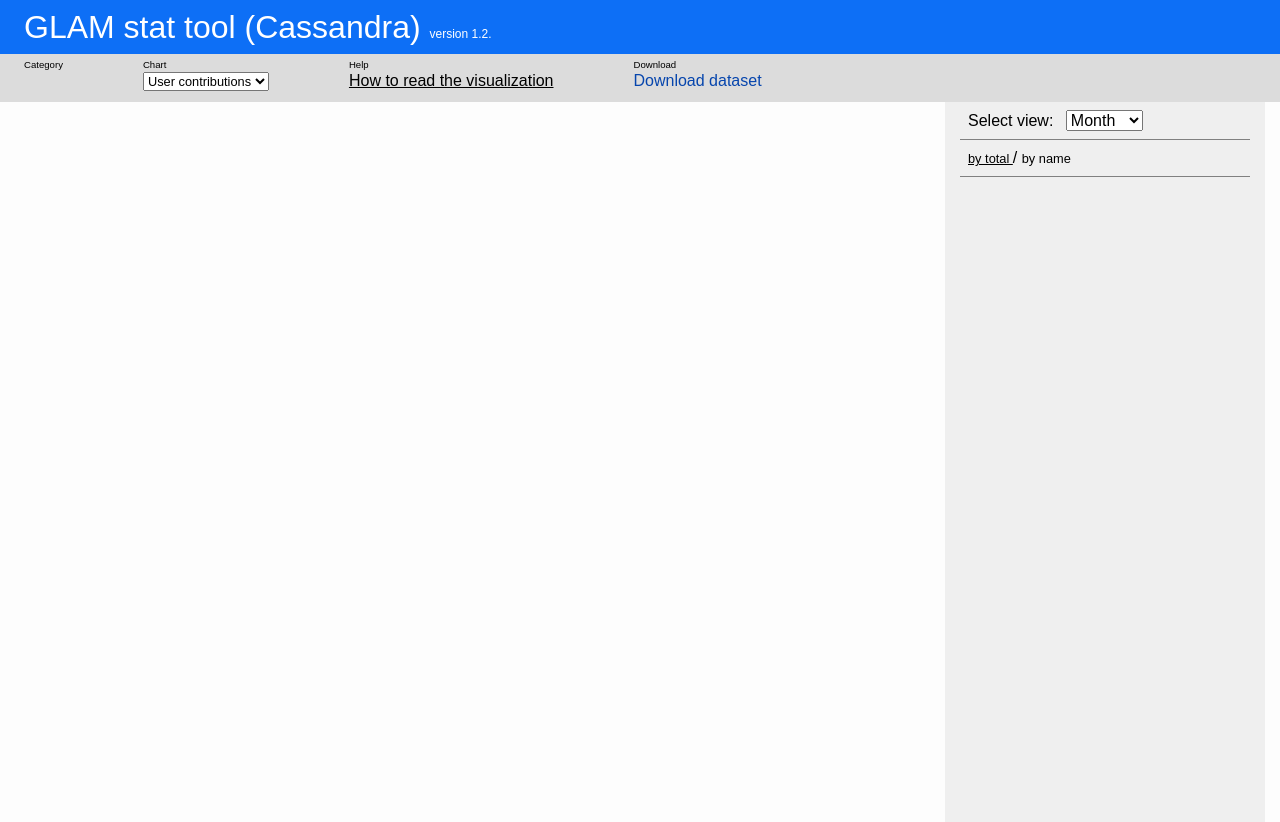
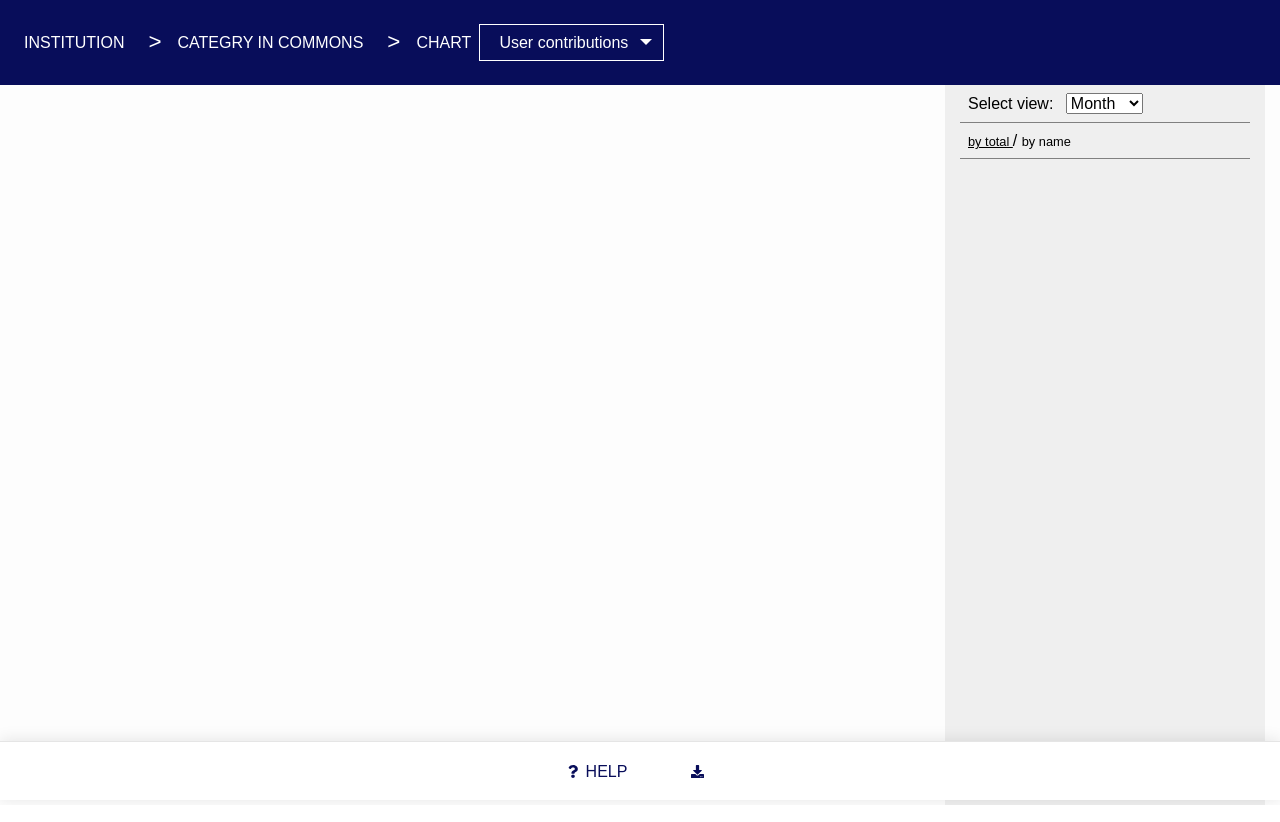
Before and after one commit to synapta/cassandra-GLAM-tools, a Python web app: template app/pages/views/user-contributions/index.html in a window 1280 px wide. Run offline with Jinja, Linux system fonts and the light colour scheme; the template is opened without the code that fills it, so the values that code supplies are empty; some libraries are stand-ins or nearby versions; some web fonts are replaced.

Commit message:
new footer and header in chart pages

```diff
--- a/app/pages/assets/scripts/bar-chart.js
+++ b/app/pages/assets/scripts/bar-chart.js
@@ -31,8 +31,6 @@ function dataviz() {
       $("#main_contributions_container").empty();
 
       barChart(data, minDate, maxDate, maxValue, "#main_contributions_container", userData);
-
-      $("#main_contributions_container").append("<hr>");
 
     });
   });
--- a/app/pages/assets/scripts/utils.js
+++ b/app/pages/assets/scripts/utils.js
@@ -50,7 +50,7 @@ function switch_page() {
   	var h_1 = h[h.length-1]
   	var home = baseurl.replace(h_1,"")
 
-  	$('#switch_page').change(function(){
+  	$('#switch_page').change(function() {
     		var page = $(this).val();
     		var url = home + page;
 
--- /dev/null
+++ b/app/pages/assets/style/chart-page.css
@@ -0,0 +1,190 @@
+/*  GENERAL */
+:root {
+  /* --sidebar-width: 250px; */
+  /* --sidebar-items-left: 3.2rem; */
+}
+
+/* HEADER BAR */
+.top_bar {
+  min-height: 3em;
+  top: 0;
+  width: 100%;
+  z-index: 1;
+  padding: 1.5rem;
+  display: flex;
+  align-items: center;
+}
+
+#topbar {
+  background-color: var(--main);
+}
+
+#topbar .breadcrumb-separator {
+  color: #fff;
+  margin: 0 1rem;
+  font-size: 1.4rem;
+  font-weight: 100;
+}
+
+#topbar a {
+  color: white;
+  text-decoration: underline;
+}
+
+#topbar h1 {
+  padding-left: 0.5em;
+}
+
+#topbar h6 {
+  margin: 0 .5rem 0 0;
+  color: #fff;
+  font-weight: 100;
+}
+
+#topbar h2 {
+  font-size: 1.2em;
+  margin: 0;
+}
+
+/*the container must be positioned relative:*/
+.select-chart {
+  position: relative;
+  font-family: Arial;
+}
+
+.select-chart select {
+  display: none; /*hide original SELECT element:*/
+}
+
+.select-selected {
+  background-color: transparent;
+  border: 1px solid #fff;
+}
+
+/*style the arrow inside the select element:*/
+.select-selected:after {
+  position: absolute;
+  content: "";
+  top: 15px;
+  right: 12px;
+  width: 0;
+  height: 0;
+  border: 6px solid transparent;
+  border-color: #fff transparent transparent transparent;
+}
+
+/*point the arrow upwards when the select box is open (active):*/
+.select-selected.select-arrow-active:after {
+  border-color: transparent transparent #fff transparent;
+  top: 7px;
+}
+
+/*style the items (options), including the selected item:*/
+.select-items div,.select-selected {
+  width: 185px;
+  color: #fff;
+  padding: .5rem 1.4rem .5rem 1.2rem;
+  border-bottom: 1px solid #fff;
+  cursor: pointer;
+  user-select: none;
+}
+
+/*style items (options):*/
+.select-items {
+  position: absolute;
+  background-color: var(--main);
+  top: 100%;
+  left: 0;
+  right: 0;
+  z-index: 99;
+}
+
+/*hide the items when the select box is closed:*/
+.select-hide {
+  display: none;
+}
+
+.select-items div:hover, .same-as-selected {
+  background-color: rgba(0, 0, 0, 0.1);
+}
+
+/* FOOTER */
+#chart-page-footer {
+  display: flex;
+  position: fixed;
+  left: 0;
+  bottom: 0;
+  width: 100%;
+  background-color: #fff;
+  color: var(--main);
+  box-shadow: 0 -1px 15px 0px rgba(0,0,0,.1);
+  border-top: 1px solid rgba(0,0,0,.1);
+  padding: 1.2rem 2rem;
+  align-items: center;
+  justify-content: center;
+}
+
+#chart-page-footer h6 {
+  margin-bottom: 0;
+  font-weight: 100;
+  transition: opacity .5s;
+  cursor: pointer;
+}
+
+#chart-page-footer h6:hover {
+  opacity: .4;
+}
+
+#chart-page-footer img {
+  display: inline-block;
+  margin-right: .5rem;
+  position: relative;
+  top: -1px;
+  height: auto;
+}
+
+#chart-page-footer .help img {
+  width: 10px;
+}
+
+#chart-page-footer .download img {
+  width: 13px;
+}
+
+#chart-page-footer .download a {
+  text-transform: uppercase;
+  color: var(--main);
+}
+
+#chart-page-footer .help,
+#chart-page-footer .download {
+  margin: 0 2rem;
+}
+
+/* HOT TO READ */
+#how_to_read_button:hover {
+  cursor: pointer;
+  text-decoration: underline;
+}
+
+.how_to_read {
+  display: none;
+  z-index: 1;
+  position: absolute;
+  margin: 1em;
+  background-color: #fff;
+  border: 3px dotted #DCDCDC;
+  padding: 2em;
+  font-size: 0.8em;
+  width: calc(100% - 3em);
+  box-shadow: 5px 5px 30px 0px rgba(0, 0, 0, .2);
+}
+
+.how_to_read h5 {
+  text-transform: uppercase;
+  color: var(--main);
+}
+
+@media screen and (max-width: 768px) {}
+
+@media screen and (max-width: 576px) {}
--- a/app/pages/assets/style/style.css
+++ b/app/pages/assets/style/style.css
@@ -313,34 +313,6 @@ a {
   margin-left: var(--sidebar-width);
   padding: 1rem 3rem;
   min-height: 100vh;
-}
-
-.top_bar {
-  min-height: 3em;
-  top: 0;
-  width: 100%;
-  z-index: 1;
-  padding: 0.5em;
-}
-
-#topbar {
-  background-color: #0D6FF6;
-}
-
-#topbar a {
-  color: white;
-  text-decoration: none;
-}
-
-#topbar h1 {
-  display: inline;
-  padding-left: 0.5em;
-}
-
-#topbar h2 {
-  display: inline;
-  font-size: 1.2em;
-  margin-left: 2em;
 }
 
 #sub_header {
@@ -723,25 +695,6 @@ footer {
   border-bottom: 1px dotted #e3e1e1;
 }
 
-#how_to_read_button {
-  text-decoration: underline;
-}
-
-#how_to_read_button:hover {
-  cursor: pointer;
-}
-
-.how_to_read {
-  display: none;
-  position: absolute;
-  margin: 1em;
-  background-color: white;
-  border: 3px dotted #DCDCDC;
-  padding: 2em;
-  font-size: 0.8em;
-  width: calc(70% - 3em);
-}
-
 #sidebar {
   display: block;
   position: relative;
--- a/app/pages/views/user-contributions/index.html
+++ b/app/pages/views/user-contributions/index.html
@@ -1,70 +1,42 @@
 <!DOCTYPE html>
 <html>
+
 <head>
 	<title>User contributions | GLAM stat tool (Cassandra)</title>
 	<meta name="viewport" content="width=device-width, initial-scale=1.0">
 	<meta charset="utf-8">
-		<meta http-equiv="Access-Control-Allow-Origin" content="*"/>
-		<link rel="stylesheet" href="https://maxcdn.bootstrapcdn.com/bootstrap/4.0.0/css/bootstrap.min.css"/>
-		<link rel="stylesheet" href="/assets/style/user-contribution.css"/>
-		<link rel="stylesheet" href="/assets/style/style.css"/>
+	<meta http-equiv="Access-Control-Allow-Origin" content="*" />
+	<link rel="stylesheet" href="https://maxcdn.bootstrapcdn.com/bootstrap/4.0.0/css/bootstrap.min.css" />
+	<link rel="stylesheet" href="/assets/style/user-contribution.css" />
+	<link rel="stylesheet" href="/assets/style/style.css" />
+	<link rel="stylesheet" href="/assets/style/chart-page.css" />
 	<link href="https://fonts.googleapis.com/css?family=Raleway" rel="stylesheet">
+	<base id="basebase" href="" />
 </head>
+
 <body class="overflow_hidden">
-		<base id="basebase" href=""/>
+
 	<header id="topbar" class="top_bar">
-			<h1>
-				<a href="/">GLAM stat tool (Cassandra)</a>
-			</h1>
-			<span style="color:white; font-size:12px;">version 1.2.</span>
-			<h2>
-				<a class="glamName" href=".."></a>
-			</h2>
-		</header>
-
-		<div id="sub_header" class="sub_top_bar">
-			<div>
-				<div class="label">
-					Category
-				</div>
-				<div>
-					<a id="cat_url" href="https://commons.wikimedia.org/w/index.php?title=Category:Media_contributed_by_the_ETH-Bibliothek" title="Media contributed by the ETH-Bibiothek" target="_blank">
-					</a>
-				</div>
-			</div>
-			<div>
-				<div class="label">
-					Chart
-				</div>
-				<div>
+		<h6>INSTITUTION</h6>
+		<h2><a class="glamName" href=".."></a></h2>
+		<span class="breadcrumb-separator"> > </span>
+		<h6>CATEGRY IN COMMONS</h6>
+		<h2><a id="cat_url" href="" title="Mediawiki category" target="_blank"></a></h2>
+		<span class="breadcrumb-separator"> > </span>
+		<h6>CHART</h6>
+		<div class="select-chart">
 			<select id="switch_page">
-						<option value="user-contributions">User contributions</option>
+				<option selected value="user-contributions">User contributions</option>
 				<option value="category-network">Category network</option>
 				<option value="usage">Usage</option>
 				<option value="page-views">Page views</option>
 			</select>
 		</div>
-			</div>
-			<div>
-				<div class="label">
-					Help
-				</div>
-				<div id="how_to_read_button">
-					How to read the visualization
-				</div>
-			</div>
-			<div>
-				<div class="label">
-					Download
-				</div>
-				<div id="download_dataset"></div>
-			</div>
-		</div>
+	</header>
 
 	<main id="visualizations">
 		<div class="row w-100">
 			<div class="col-12 col-lg-9">
-					 <!-- <section id="dataviz" class="v_noscore" style="overflow: unset;"> -->
 				<div class="how_to_read">
 					<span onclick='$(".how_to_read").toggleClass("show");' style="float:right; cursor:pointer">X</span>
 					<h5>Description</h5>
@@ -80,11 +52,8 @@
 					correspondant graph of contributions will show up.
 				</div>
 				<div id="main_contributions_container"></div>
-						 <!-- <div id="user_contributions_container"></div> -->
-					 <!-- </section> -->
 			</div>
 			<div id="left-column" class="col-12 col-lg-3">
-					 <!-- <section id="left_sidebar"> -->
 				<div id="sidebar_box">
 					<div id="groupby_options">
 						Select view:
@@ -105,16 +74,24 @@
 					</div>
 					<div id="sidebar"></div>
 				</div>
-					 <!-- </section> -->
 			</div>
 		</div>
 	</main>
+
+<footer id="chart-page-footer">
+	<div class="help">
+		<h6 id="how_to_read_button"><img src="/assets/img/question-icon.svg" alt="help">HELP</h6>
+	</div>
+	<div class="download">
+		<h6 id="download_dataset"><img src="/assets/img/download-icon.svg" alt="download"></h6>
+	</div>
+</footer>
+
+
 	<style>
 		#visualizations #dataviz {
 				overflow-y: auto;
 				overflow-x: hidden;
-				/*height: 100%;
-				height: 80vh;*/
 			}
 			#user_contributions_container{
 				overflow-x: hidden;
@@ -124,14 +101,14 @@
 			}
 		</style>
 	<script type="text/javascript" src="/assets/bower_components/jquery/dist/jquery.min.js"></script>
-		<!-- <script type="text/javascript" src="/assets/bower_components/d3/d3.min.js"></script> -->
-		<script type="text/javascript" src="https://d3js.org/d3.v4.min.js"></script>
-		<!-- <script src="https://d3js.org/d3-selection-multi.v1.min.js"></script> -->
+	<script type="text/javascript" src="/assets/bower_components/d3/d3.min.js"></script>
 	<script type="text/javascript" src="/assets/scripts/moment-with-locales.js"></script>
 	<script type="text/javascript" src="/assets/scripts/handlebars-v4.0.5.js"></script>
 	<script type="text/javascript" src="/assets/scripts/utils.js"></script>
+	<script type="text/javascript" src="/assets/scripts/select-chart.js"></script>
 	<script type="text/javascript" src="/assets/scripts/bar-chart.js"></script>
 	<script type="text/javascript" src="/views/user-contributions/functions.js"></script>
 
 </body>
+
 </html>
```
Also changed, not shown: app/pages/assets/scripts/select-chart.js (added, +90 -0 lines), app/pages/views/category-network/index.html (+32 -10 lines), app/pages/views/page-views/index.html (+38 -15 lines), app/pages/views/usage/index.html (+40 -17 lines), app/pages/assets/img/download-icon.svg (added), app/pages/assets/img/question-icon.svg (added). Lines whose indentation alone changed are shown as unchanged.
